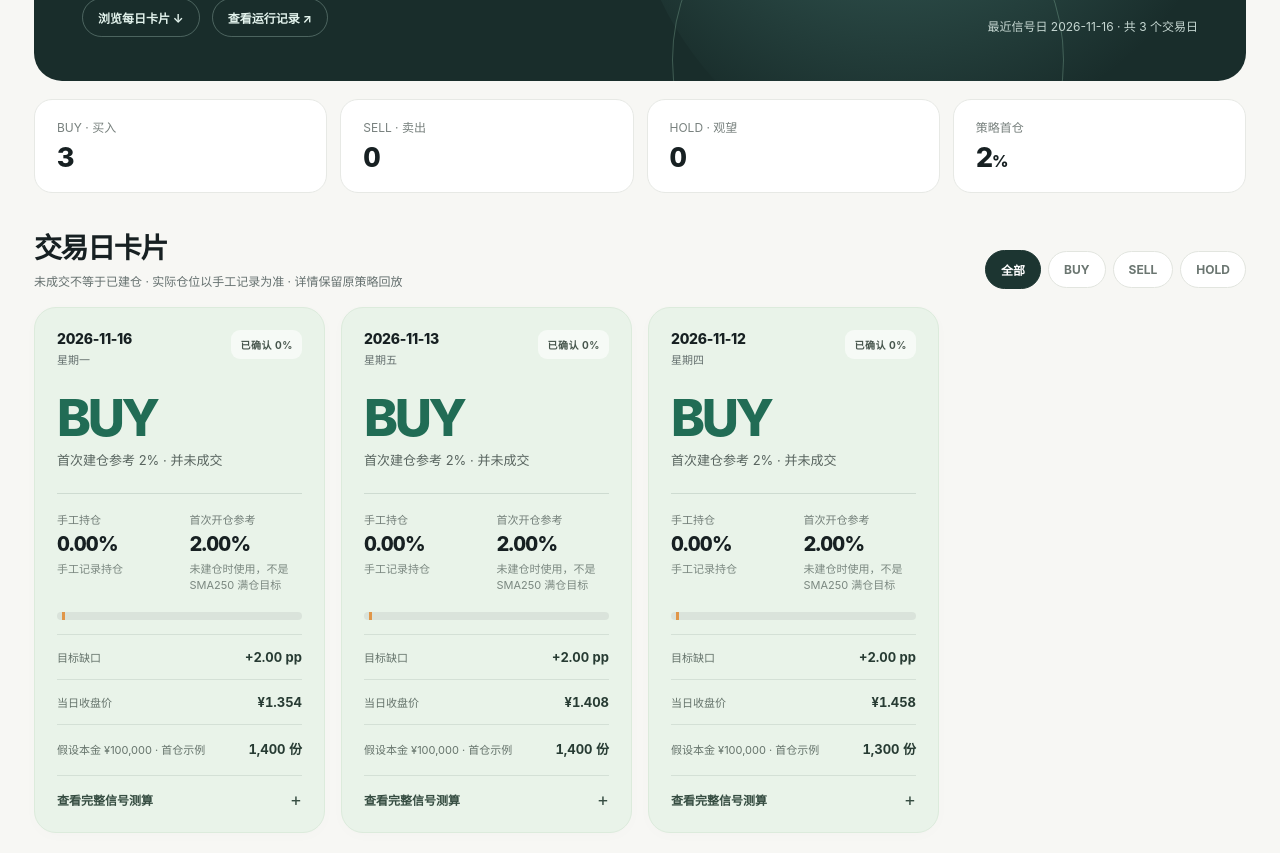
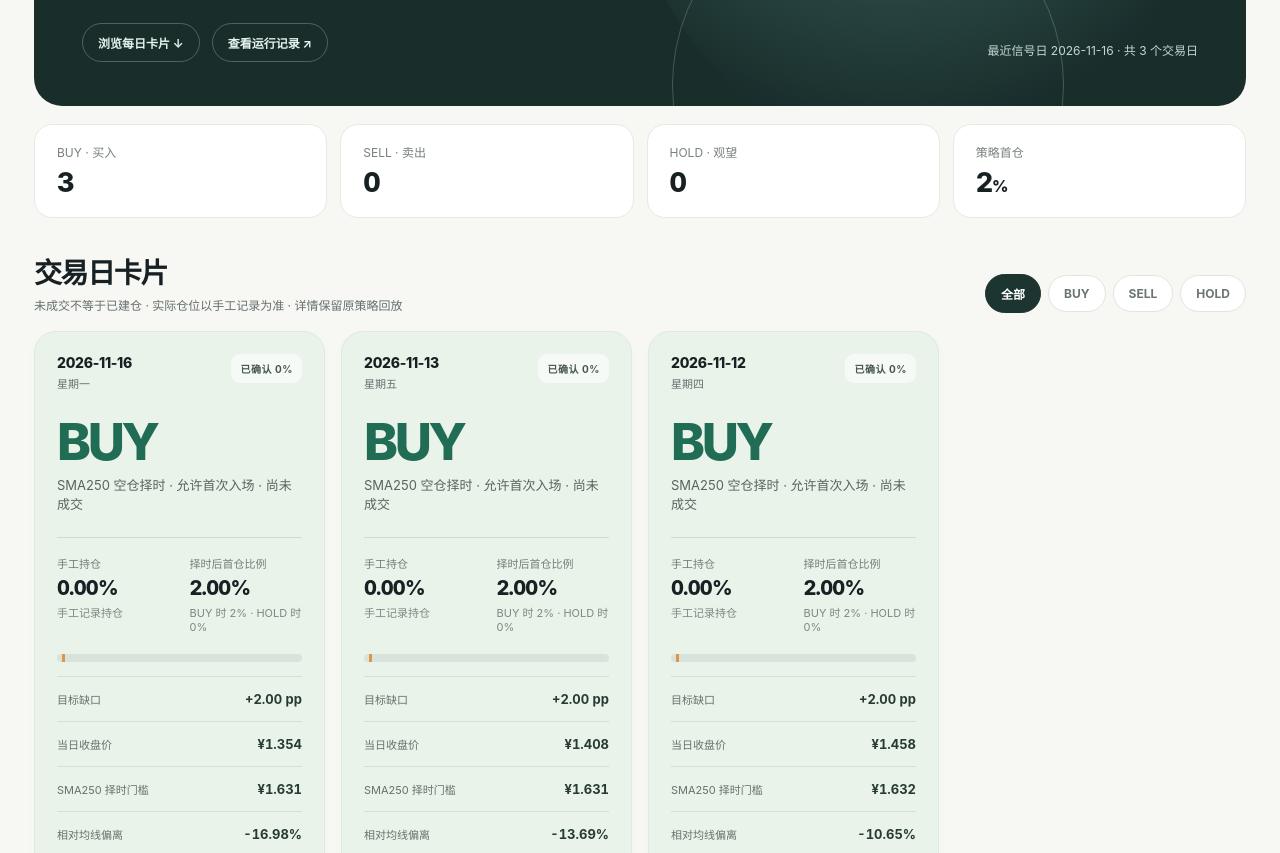
Before and after one commit to zhangzihaoDT/ntwr-signal-wall, a plain HTML site: page index.html in a window 1280 px wide. Shown: the part 394-1247 px from the top of the page. Drawn offline with Linux system fonts and the light colour scheme.

Commit message:
data: sync verified 159680 signal wall from private research

```diff
--- a/index.html
+++ b/index.html
@@ -82,7 +82,7 @@
       <div class="hero-copy">
         <div class="eyebrow">159680.SZ / NTWR-A / DAILY LOG</div>
         <h1>每日交易信号<br>灵感墙<span style="color:#9dd4bf">.</span></h1>
-        <p class="hero-sub">一张卡片，记录一天的市场判断。优先显示已申报的实际持仓；未入场时仅给出 2% 首仓参考，历史策略模拟数据保留追溯。</p>
+        <p class="hero-sub">一张卡片，记录一天的市场判断。优先显示已申报的实际持仓；未入场时依据 SMA250 独立判断 BUY 或 HOLD；若择时允许，再计算 2% 首仓参考。原策略模拟数据独立保留。</p>
         <div class="hero-links"><a class="hero-link" href="#signal-wall">浏览每日卡片 ↓</a><a class="hero-link" href="https://github.com/zhangzihaoDT/grid-trading/actions/workflows/ntwr-a-159680-daily.yml" target="_blank" rel="noreferrer">查看运行记录 ↗</a></div>
       </div>
       <div class="hero-metrics">
@@ -108,7 +108,7 @@
       <div id="cards" class="wall" aria-live="polite"><div class="empty">正在加载已核验的交易日信号…</div></div>
     </main>
     <footer class="footer">
-      <div><b>关于本页面</b><div>真实仓位来自使用者手工申报，当前确认截至 2026-11-16 为 0%，所有买入信号均未成交。未来若没有新的成交确认，仅沿用未核实的手工账本，不代表证券账户实时持仓。首仓数量按假设本金 10 万元举例，实际资金金额未知。历史策略账户另行保留，不连接券商、不下单；补报不能追单。</div></div>
+      <div><b>关于本页面</b><div>真实仓位来自使用者手工申报，当前确认截至 2026-11-16 为 0%，所有买入信号均未成交。未来若没有新的成交确认，仅沿用未核实的手工账本，不代表证券账户实时持仓。首仓数量按假设本金 10 万元举例，实际资金金额未知。空仓择时信号采用预登记的收盘价 ≤ SMA250 研究规则，并没有被证实能提升收益。历史策略账户另行保留，不连接券商、不下单；补报不能追单。</div></div>
       <div>© NTWR Signal Wall · 159680.SZ<br>数据以 GitHub Actions / Issue #4 的正式运行记录为准。</div>
     </footer>
   </div>
@@ -136,21 +136,27 @@
       const historical=e.timeliness==="HISTORICAL_ONLY";
       const confirmed=view?.confirmation==="CONFIRMED_FLAT";
       const visualSignal=visibleSignal(e);
-      const signalCaption=view?'首次建仓参考 2% · 并未成交':label[e.signal];
+      const signalCaption=view?('SMA250 空仓择时 · '+(visualSignal==="BUY"?'允许首次入场':'继续等待')+' · 尚未成交'):label[e.signal];
       const viewBadge=view?(confirmed?'已确认 0%':'未核实 0%'):(historical?'历史回算':'已核验');
       const note=view?'手工记录持仓':'模拟收盘仓位';
       const source = /^https:\/\/github\.com\/zhangzihaoDT\/grid-trading\/actions\/runs\/\d+$/.test(e.run_url||"") ? e.run_url : "https://github.com/zhangzihaoDT/grid-trading/actions";
       return '<article class="card '+h(visualSignal.toLowerCase())+'">'
         +'<div class="card-top"><div><div class="card-date">'+h(e.market_date)+'</div><div class="day-name">'+dayName(e.market_date)+'</div></div><span class="tag">'+viewBadge+'</span></div>'
         +'<div class="signal">'+h(visualSignal)+'</div><div class="signal-zh">'+signalCaption+'</div>'
-        +'<div class="card-main"><div><div class="k">'+(view?'手工持仓':'模拟实际仓位')+'</div><div class="v">'+actual+'</div><div class="mini-note">'+note+'</div></div><div><div class="k">'+(view?'首次开仓参考':'策略目标仓位')+'</div><div class="v">'+target+'</div><div class="mini-note">'+(view?'未建仓时使用，不是 SMA250 满仓目标':'SMA250 策略计算')+'</div></div></div>'
+        +'<div class="card-main"><div><div class="k">'+(view?'手工持仓':'模拟实际仓位')+'</div><div class="v">'+actual+'</div><div class="mini-note">'+note+'</div></div><div><div class="k">'+(view?'择时后首仓比例':'策略目标仓位')+'</div><div class="v">'+target+'</div><div class="mini-note">'+(view?'BUY 时 2% · HOLD 时 0%':'SMA250 策略计算')+'</div></div></div>'
         +'<div class="weight-line" title="深色为实际仓位，竖线为目标仓位" style="--actual:'+act+'%;--target:'+cap+'%"><div class="actual"></div><div class="target"></div></div>'
         +'<div class="card-foot"><span>目标缺口</span><strong>'+signed(view?view.entry_gap:e.weight_gap)+'</strong></div>'
         +'<div class="card-foot"><span>当日收盘价</span><strong>¥'+Number(e.close).toFixed(3)+'</strong></div>'
+        +(view?'<div class="card-foot"><span>SMA250 择时门槛</span><strong>¥'+Number(view.timing.ma250).toFixed(3)+'</strong></div>'
+               +'<div class="card-foot"><span>相对均线偏离</span><strong>'+(Number(view.timing.deviation_pct)>0?'+':'')+Number(view.timing.deviation_pct).toFixed(2)+'%</strong></div>':'')
         +'<div class="card-foot"><span>'+(view?'假设本金 ¥100,000 · 首仓示例':'假设下个开盘 · '+h(r.execution||"—"))+'</span><strong>'+Number(r.quantity||0).toLocaleString("zh-CN")+' 份</strong></div>'
         +'<details class="details"><summary>查看完整信号测算</summary><div class="detail-body">'
         +'<div class="detail-row"><span>次一工作日（估计）</span><strong>'+h(e.next_open_date_estimate)+'</strong></div>'
         +'<div class="detail-row"><span>SMA250</span><strong>¥'+Number(e.sma250).toFixed(4)+'</strong></div>'
+        +(view?'<div class="detail-row"><span>入场择时规则</span><strong>收盘 ≤ SMA250 才 BUY</strong></div>'
+               +'<div class="detail-row"><span>独立择时判定</span><strong>'+h(view.entry_signal)+'</strong></div>'
+               +'<div class="detail-row"><span>判断时点</span><strong>T 日收盘 → T+1 开盘</strong></div>'
+               +'<div style="margin-top:10px;color:#9b6842">该择时门槛来自已预登记的研究候选，尚未证明稳定提升收益；规则成立不等于投资回报可预期。</div>':'')
         +(view?'<div class="detail-row"><span>实际成交记录</span><strong>0 份 · 未执行</strong></div>'
            +'<div class="detail-row"><span>持仓确认日期</span><strong>'+h(view.confirmed_flat_through)+'</strong></div>'
            +'<div style="margin:12px 0;color:#68796d">下面是以 ¥100,000 假设本金计算的首次建仓示例，非你的账户资金或真实订单。</div>'
@@ -166,7 +172,7 @@
              +'<div class="detail-row"><span>SMA250 目标仓位</span><strong>'+percent(e.target_weight)+'</strong></div>'
              +'<div class="detail-row"><span>模拟净值</span><strong>'+cny(e.nav_cny)+'</strong></div>'
              +'</div>':'')
-        +'<div style="margin-top:13px;color:#7a8b81">'+(view?'首仓 BUY 是未建仓时的 2% 参考，并非重新认证的择时信号；原始策略结果见上。'+(confirmed?'三日未成交已手工确认。':'此日期持仓尚未重新确认。'):'')+(historical?' 历史补报不表示当前可执行买卖。':' 当前开盘仍需按真实价格、真实可用资金核算。')+'</div>'
+        +'<div style="margin-top:13px;color:#7a8b81">'+(view?('空仓择时信号由经核验的收盘价与 SMA250 决定：'+(visualSignal==="BUY"?'满足门槛，给出下一开盘的 2% 首仓参考。':'不满足门槛，继续空仓等待，首仓参考 0%。')+'此门槛是研究候选，经济优势未获证实；原始纸面信号另列于上。'+(confirmed?'本日无成交已手工确认。':'本日实际持仓尚未重新确认。')):'')+(historical?' 历史补报不表示当前可执行买卖。':' 当前开盘仍需按真实价格、真实可用资金核算。')+'</div>'
         +'<a class="detail-source" href="'+h(source)+'" target="_blank" rel="noreferrer">查看运行证据 ↗</a>'
         +'</div></details></article>';
     }
--- a/signals.json
+++ b/signals.json
@@ -44,11 +44,12 @@
         "confirmation": "CONFIRMED_FLAT",
         "confirmed_flat_through": "2026-11-16",
         "entry_gap": "0.02",
-        "entry_rule": "FIRST_ALLOCATION_2PCT_AT_NEXT_OPEN_IF_NOT_YET_ENTERED",
+        "entry_rule": "SMA250_TIMING_GATE_THEN_FIXED_2PCT_FIRST_ALLOCATION",
         "entry_signal": "BUY",
         "entry_weight": "0.02",
         "example_capital_cny": "100000",
         "executed": false,
+        "initial_allocation_target": "0.02",
         "opening_scenarios": [
           {
             "after_weight": "0.01990511886341729289636453064",
@@ -99,7 +100,18 @@
           "quantity": "1400"
         },
         "schema_version": 1,
-        "warning": "Recorded flat holdings are manual, not broker-verified; 2% is illustrative first allocation, not a validated new entry-timing signal or a real order."
+        "timing": {
+          "condition": "verified_close_at_or_below_sma250",
+          "deviation_pct": "-16.97570834314418020563535044",
+          "evidence_level": "PRE_REGISTERED_RESEARCH_CANDIDATE_NOT_PROVEN",
+          "ma250": "1.630848",
+          "observation": "T_close -> T_plus_1_open",
+          "price": "1.354",
+          "price_source": "verified_raw_close_adjustment_gate_pass",
+          "rule": "SMA250_CLOSE_LEQ_V11.17",
+          "signal": "BUY"
+        },
+        "warning": "Recorded flat holdings are manual, not broker-verified; the market-based SMA250 entry timing signal is a pre-registered research rule without proven economic edge; 2% is conditional first-allocation size, not a real order."
       },
       "price_condition": {
         "basis": "frozen_target_next_open_min_notional_and_lot_checked",
@@ -175,11 +187,12 @@
         "confirmation": "CONFIRMED_FLAT",
         "confirmed_flat_through": "2026-11-16",
         "entry_gap": "0.02",
-        "entry_rule": "FIRST_ALLOCATION_2PCT_AT_NEXT_OPEN_IF_NOT_YET_ENTERED",
+        "entry_rule": "SMA250_TIMING_GATE_THEN_FIXED_2PCT_FIRST_ALLOCATION",
         "entry_signal": "BUY",
         "entry_weight": "0.02",
         "example_capital_cny": "100000",
         "executed": false,
+        "initial_allocation_target": "0.02",
         "opening_scenarios": [
           {
             "after_weight": "0.01932011197936903242291192320",
@@ -230,7 +243,18 @@
           "quantity": "1400"
         },
         "schema_version": 1,
-        "warning": "Recorded flat holdings are manual, not broker-verified; 2% is illustrative first allocation, not a validated new entry-timing signal or a real order."
+        "timing": {
+          "condition": "verified_close_at_or_below_sma250",
+          "deviation_pct": "-13.69397157295188684102772826",
+          "evidence_level": "PRE_REGISTERED_RESEARCH_CANDIDATE_NOT_PROVEN",
+          "ma250": "1.631404",
+          "observation": "T_close -> T_plus_1_open",
+          "price": "1.408",
+          "price_source": "verified_raw_close_adjustment_gate_pass",
+          "rule": "SMA250_CLOSE_LEQ_V11.17",
+          "signal": "BUY"
+        },
+        "warning": "Recorded flat holdings are manual, not broker-verified; the market-based SMA250 entry timing signal is a pre-registered research rule without proven economic edge; 2% is conditional first-allocation size, not a real order."
       },
       "price_condition": {
         "basis": "frozen_target_next_open_min_notional_and_lot_checked",
@@ -306,11 +330,12 @@
         "confirmation": "CONFIRMED_FLAT",
         "confirmed_flat_through": "2026-11-16",
         "entry_gap": "0.02",
-        "entry_rule": "FIRST_ALLOCATION_2PCT_AT_NEXT_OPEN_IF_NOT_YET_ENTERED",
+        "entry_rule": "SMA250_TIMING_GATE_THEN_FIXED_2PCT_FIRST_ALLOCATION",
         "entry_signal": "BUY",
         "entry_weight": "0.02",
         "example_capital_cny": "100000",
         "executed": false,
+        "initial_allocation_target": "0.02",
         "opening_scenarios": [
           {
             "after_weight": "0.01857710353205569449959101567",
@@ -361,7 +386,18 @@
           "quantity": "1300"
         },
         "schema_version": 1,
-        "warning": "Recorded flat holdings are manual, not broker-verified; 2% is illustrative first allocation, not a validated new entry-timing signal or a real order."
+        "timing": {
+          "condition": "verified_close_at_or_below_sma250",
+          "deviation_pct": "-10.65256717603282690865236127",
+          "evidence_level": "PRE_REGISTERED_RESEARCH_CANDIDATE_NOT_PROVEN",
+          "ma250": "1.631832",
+          "observation": "T_close -> T_plus_1_open",
+          "price": "1.458",
+          "price_source": "verified_raw_close_adjustment_gate_pass",
+          "rule": "SMA250_CLOSE_LEQ_V11.17",
+          "signal": "BUY"
+        },
+        "warning": "Recorded flat holdings are manual, not broker-verified; the market-based SMA250 entry timing signal is a pre-registered research rule without proven economic edge; 2% is conditional first-allocation size, not a real order."
       },
       "price_condition": null,
       "reference_open": {
```
